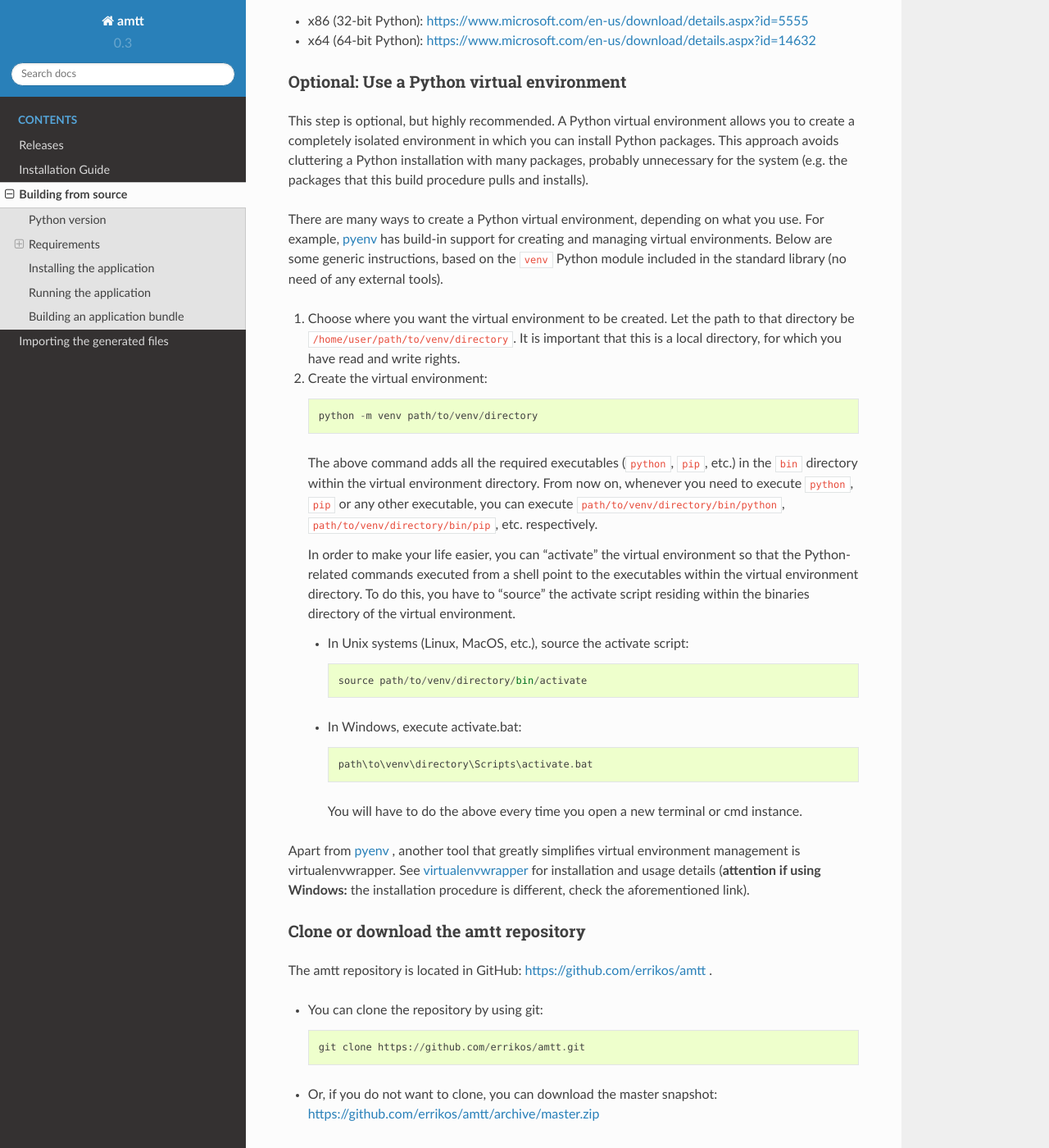
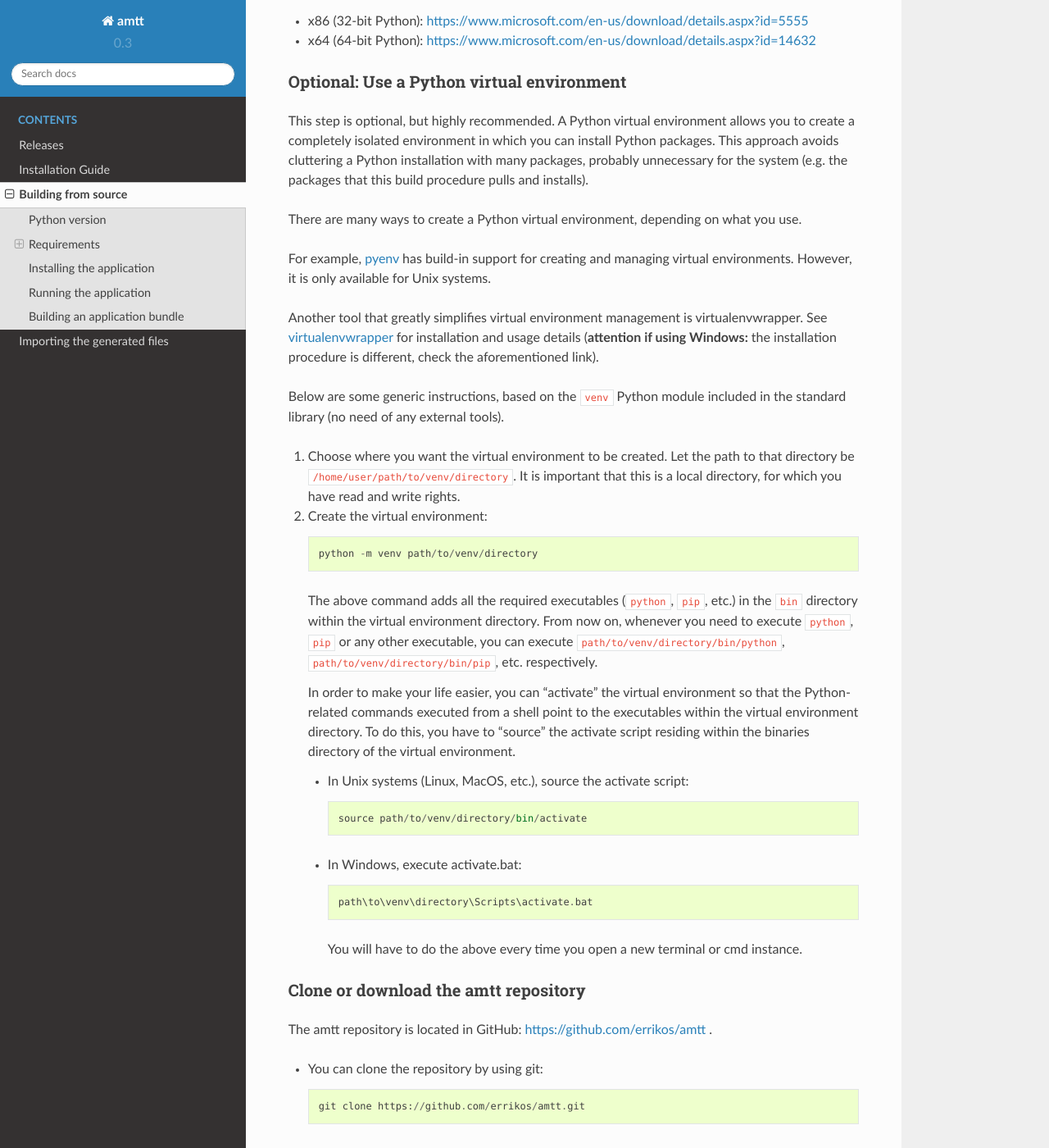
Before and after one commit to errikos/amtt, a Sphinx documentation site: the page built from docs/building.rst, in a window 1280 px wide and 1400 px high, scrolled down 1078 px. Shown: the whole window at 82% size. Built offline with Sphinx 7.4.7 and the Read the Docs theme 2.0.0, drawn with Linux system fonts in a browser that asks for light colours; some of the changed lines change nothing that is shown.

Commit message:
docs: clarify venv tools
Signed-off-by: Ergys Dona <errikosd@gmail.com>

```diff
--- a/docs/building.rst
+++ b/docs/building.rst
@@ -40,7 +40,13 @@ Optional: Use a Python virtual environment
 
 This step is optional, but highly recommended. A Python virtual environment allows you to create a completely isolated environment in which you can install Python packages. This approach avoids cluttering a Python installation with many packages, probably unnecessary for the system (e.g. the packages that this build procedure pulls and installs).
 
-There are many ways to create a Python virtual environment, depending on what you use. For example, |PyEnv| has build-in support for creating and managing virtual environments. Below are some generic instructions, based on the ``venv`` Python module included in the standard library (no need of any external tools).
+There are many ways to create a Python virtual environment, depending on what you use.
+
+For example, |PyEnv| has build-in support for creating and managing virtual environments. However, it is only available for Unix systems.
+
+Another tool that greatly simplifies virtual environment management is virtualenvwrapper. See |virtualenvwrapper| for installation and usage details (**attention if using Windows:** the installation procedure is different, check the aforementioned link).
+
+Below are some generic instructions, based on the ``venv`` Python module included in the standard library (no need of any external tools).
 
 1. Choose where you want the virtual environment to be created. Let the path to that directory be ``/home/user/path/to/venv/directory``. It is important that this is a local directory, for which you have read and write rights.
 2. Create the virtual environment::
@@ -64,8 +70,6 @@ There are many ways to create a Python virtual environment, depending on what yo
 
 
      You will have to do the above every time you open a new terminal or cmd instance.
-
-Apart from |PyEnv|, another tool that greatly simplifies virtual environment management is virtualenvwrapper. See |virtualenvwrapper| for installation and usage details (**attention if using Windows:** the installation procedure is different, check the aforementioned link).
 
 Clone or download the amtt repository
 """""""""""""""""""""""""""""""""""""
```
